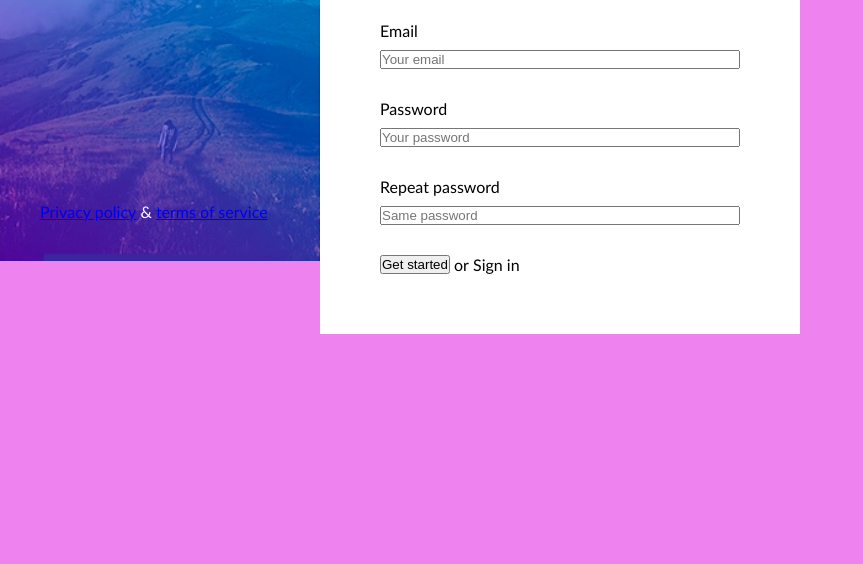
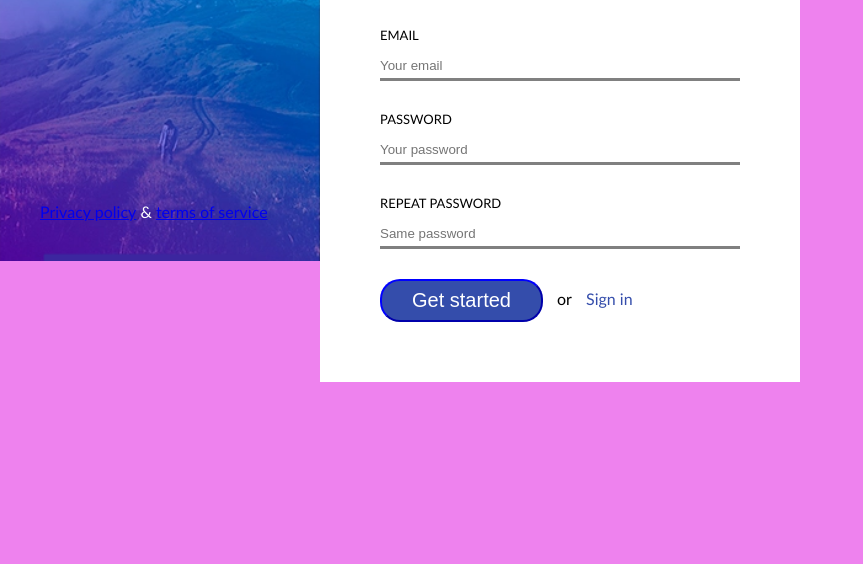
Before and after one commit to reginareg/5-sign-up, a website: page index.html in a window 1280 px wide. Shown: the part 236-800 px from the top of the page, without its empty margins (0-863 px from the left). Drawn offline with Linux system fonts and the light colour scheme.

Commit message:
More style

```diff
--- a/css/button.css
+++ b/css/button.css
@@ -0,0 +1,14 @@
+.btn {
+    font-size: 20px;
+    padding: 8px;
+    padding-left: 30px;
+    padding-right: 30px;
+    border-radius: 20px;
+    border-color: #00f;
+    background-color: #344DAB;
+    color: #fff;
+    cursor:pointer
+}
+.btn:hover {
+    background-color: #36f;
+}
--- a/css/form.css
+++ b/css/form.css
@@ -5,6 +5,7 @@
  .form > .form-row {
     width: 100%;
     margin-bottom: 30px;
+
  }
 
  .form > .form-row:last-child {
@@ -16,8 +17,28 @@
     width: 100%;
     margin-bottom: 10px;
     display: inline-block;
+    text-transform: uppercase;
+    font-size: 13px;
+
  }
 
  .form > .form-row > .input {
     width: 100%;
+    border: none;
+    border-bottom: 3px solid grey;
+    padding-top: 5px;
+    padding-bottom: 5px;
+
  }
+
+ .form span {
+     line-height: 40px;
+     margin-left: 10px;
+     margin-right: 10px;
+ }
+ .form a {
+    line-height: 40px;
+    color:#344DAB;
+}
+.form a:hover {
+    text-decoration: underline;
--- a/index.html
+++ b/index.html
@@ -51,7 +51,7 @@
             <input type="password" class="input" placeholder="Same password" required>
           </div>
           <div class="form-row"></div>
-            <button type="submit">Get started</button>
+            <button type="submit" class="btn">Get started</button>
             <span>or</span>
             <a htef="#">Sign in</a>
          </form>
```
